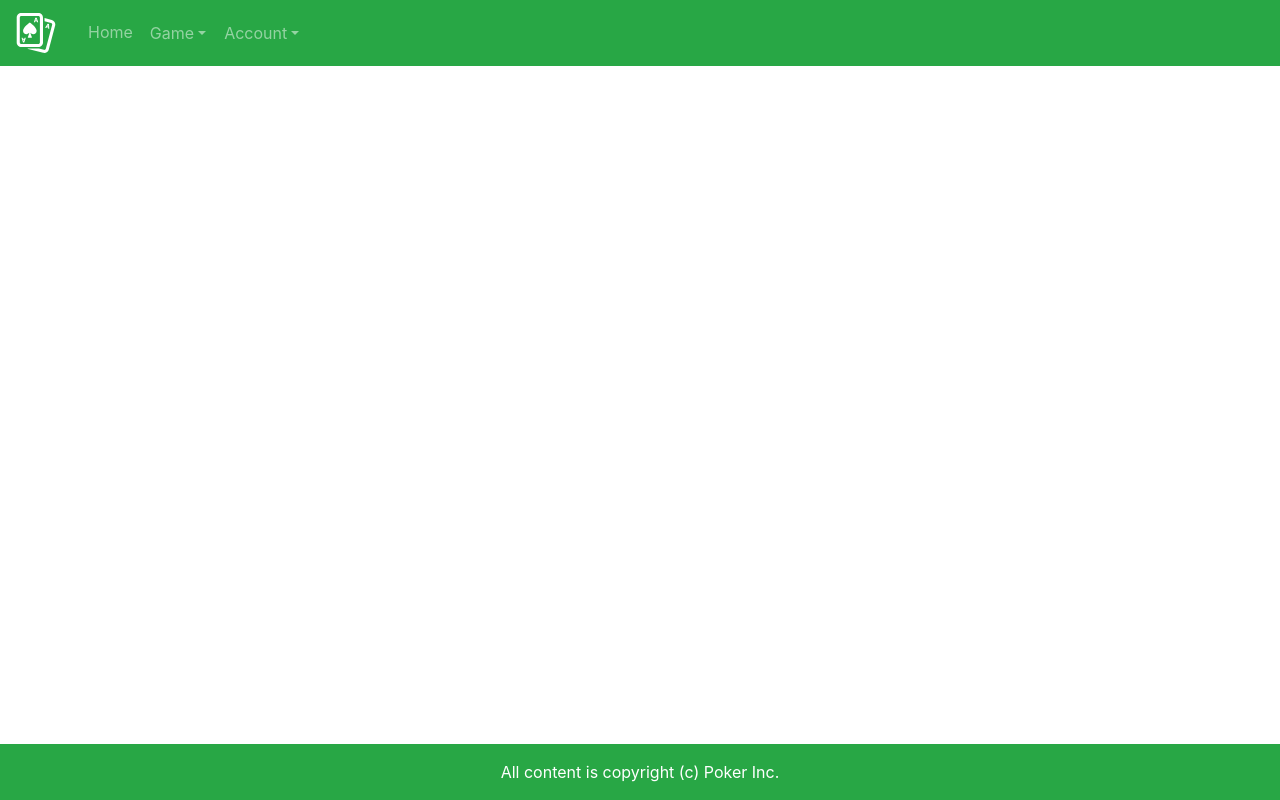
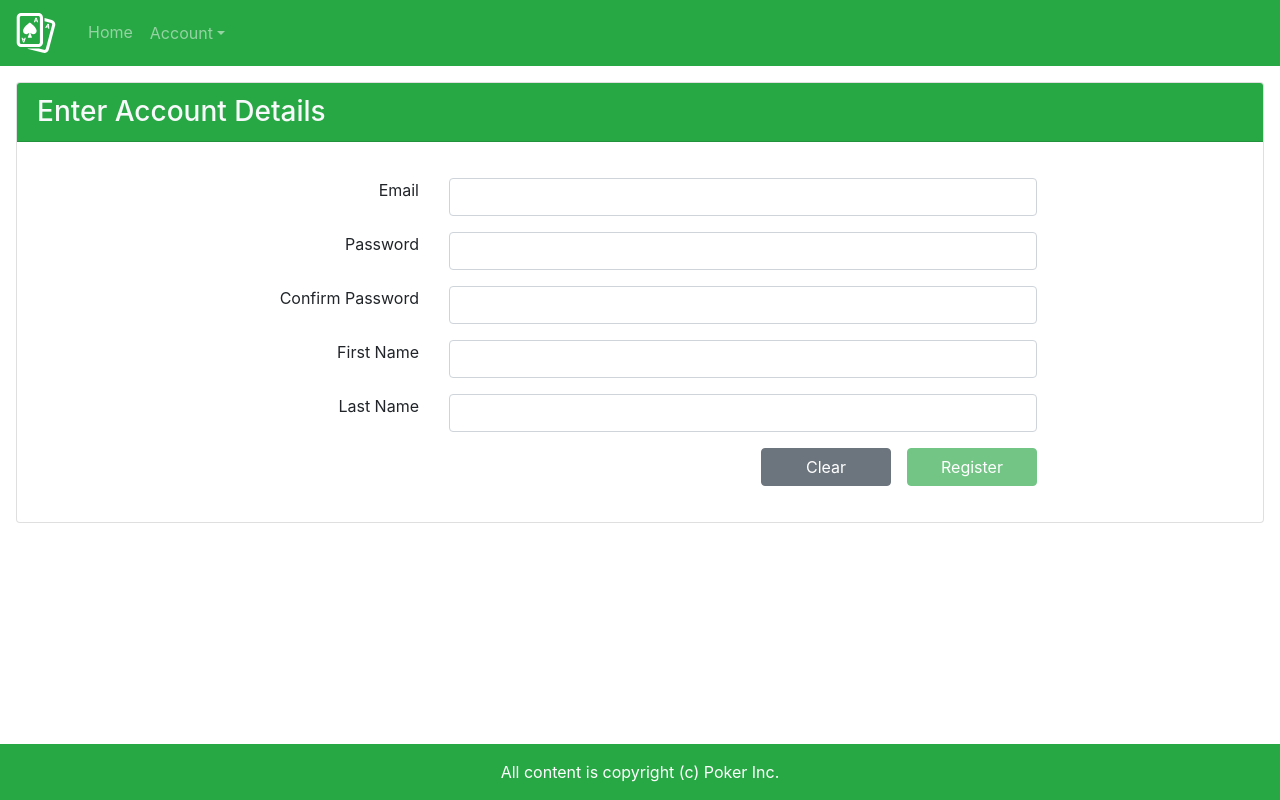
Before and after one commit to FlagshipBugsauce/poker, an Angular app: page /register in a window 1280 px wide. Before the commit this address led to /. Built offline with nearby package versions, Linux system fonts and the light colour scheme.

Commit message:
[#6] Added registration page

```diff
--- a/src/app/app-routing.module.ts
+++ b/src/app/app-routing.module.ts
@@ -3,10 +3,12 @@ import { Routes, RouterModule } from '@angular/router';
 import { HomeComponent } from './home/home/home.component';
 import { LoginComponent } from './shared/login/login.component';
 import { AuthGuardService } from './shared/auth-guard.service';
+import { RegisterComponent } from './shared/register/register.component';
 
 
 const routes: Routes = [
   { path: 'login', component: LoginComponent },
+  { path: 'register', component: RegisterComponent },
   { path: 'home', component: HomeComponent, canActivate: [AuthGuardService] },
   { path: '', redirectTo: 'home', pathMatch: 'full' }
 ];
--- a/src/app/shared/header/header.component.html
+++ b/src/app/shared/header/header.component.html
@@ -8,7 +8,7 @@
             <li [ngClass]="{ 'nav-item': true, 'active': router.url == '/home'}" *ngIf="true">
                 <a class="nav-link" routerLink="/home">Home</a>
             </li>
-            <li class="nav-item dropdown">
+            <li class="nav-item dropdown" *ngIf="authService.authenticated">
                 <div ngbDropdown class="d-inline-block">
                     <a [ngClass]="{
                     'nav-link': true,
@@ -17,8 +17,8 @@
                     'active': router.url == '/create-account' || router.url == '/manage-staff'
                     }" id="navbarDropdown" role="button" ngbDropdownToggle>Game</a>
                     <div ngbDropdownMenu class="dropdown-menu" aria-labelledby="navbarDropdown">
-                    <a ngbDropdownItem [ngClass]="{ 'dropdown-item': true }" routerLink="/login" *ngIf="true">Create</a>
-                    <a ngbDropdownItem [ngClass]="{ 'dropdown-item': true }" routerLink="/login" *ngIf="true">Join</a>
+                    <a ngbDropdownItem [ngClass]="{ 'dropdown-item': true }" routerLink="/login" *ngIf="authService.authenticated">Create</a>
+                    <a ngbDropdownItem [ngClass]="{ 'dropdown-item': true }" routerLink="/login" *ngIf="authService.authenticated">Join</a>
                     </div>
                 </div>
             </li>
@@ -31,10 +31,27 @@
                     'active': router.url == '/create-account' || router.url == '/manage-staff'
                     }" role="button" ngbDropdownToggle>Account</a>
                     <div ngbDropdownMenu class="dropdown-menu" aria-labelledby="navbarDropdown">
-                        <a ngbDropdownItem [ngClass]="{ 'dropdown-item': true }" routerLink="/login" *ngIf="true">Register</a>
-                        <a ngbDropdownItem [ngClass]="{ 'dropdown-item': true, 'active': router.url == '/login' }" routerLink="/login" *ngIf="true">Login</a>
-                        <a ngbDropdownItem [ngClass]="{ 'dropdown-item': true }" routerLink="/login" *ngIf="true">Edit Profile</a>
-                        <a ngbDropdownItem [ngClass]="{ 'dropdown-item': true }" routerLink="/login" *ngIf="true">View Statistics</a>
+                        <a
+                            ngbDropdownItem [ngClass]="{ 'dropdown-item': true, 'active': router.url == '/register' }"
+                            routerLink="/register"
+                            *ngIf="!authService.authenticated">Register</a>
+                        <a
+                            ngbDropdownItem [ngClass]="{ 'dropdown-item': true, 'active': router.url == '/login' }"
+                            routerLink="/login"
+                            *ngIf="!authService.authenticated">Login</a>
+                        <a
+                            ngbDropdownItem [ngClass]="{ 'dropdown-item': true }"
+                            routerLink="/login"
+                            (click)="authService.logout()"
+                            *ngIf="authService.authenticated">Logout</a>
+                        <a
+                            ngbDropdownItem [ngClass]="{ 'dropdown-item': true }"
+                            routerLink="/login"
+                            *ngIf="authService.authenticated">Edit Profile</a>
+                        <a
+                            ngbDropdownItem [ngClass]="{ 'dropdown-item': true }"
+                            routerLink="/login"
+                            *ngIf="authService.authenticated">View Statistics</a>
                     </div>
                 </div>
             </li>
--- a/src/app/shared/header/header.component.ts
+++ b/src/app/shared/header/header.component.ts
@@ -1,5 +1,6 @@
 import { Component, OnInit } from '@angular/core';
 import { Router } from '@angular/router';
+import { AuthService } from '../auth.service';
 
 @Component({
   selector: 'pkr-header',
@@ -9,7 +10,7 @@ import { Router } from '@angular/router';
 export class HeaderComponent implements OnInit {
   icon: string = "../../assets/icons/aces.svg";
 
-  constructor(public router: Router) { }
+  constructor(public router: Router, public authService: AuthService) { }
 
   ngOnInit(): void {
   }
--- /dev/null
+++ b/src/app/shared/register/register.component.html
@@ -0,0 +1,56 @@
+<div class="container-fluid mx-0 px-0">
+    <div class="card m-3">
+        <h3 class="card-header bg-success text-light">Enter Account Details</h3>
+        <div class="card-body">
+            <form [formGroup]="registrationForm" (ngSubmit)="register(registrationForm.value)">
+                <div class="row my-3">
+                    <div class="col-sm-4 form-label text-nowrap">
+                        Email
+                    </div>
+                    <div class="col-sm-6">
+                        <input type="email" class="form-control" formControlName="email">
+                    </div>
+                </div>
+                <div class="row my-3">
+                    <div class="col-sm-4 form-label text-nowrap">
+                        Password
+                    </div>
+                    <div class="col-sm-6">
+                        <input type="password" class="form-control" formControlName="password">
+                    </div>
+                </div>
+                <div class="row my-3">
+                    <div class="col-sm-4 form-label text-nowrap">
+                        Confirm Password
+                    </div>
+                    <div class="col-sm-6">
+                        <input type="password" class="form-control" formControlName="confirmPassword">
+                    </div>
+                </div>
+                <div class="row my-3">
+                    <div class="col-sm-4 form-label text-nowrap">
+                        First Name
+                    </div>
+                    <div class="col-sm-6">
+                        <input type="text" class="form-control" formControlName="firstName">
+                    </div>
+                </div>
+                <div class="row my-3">
+                    <div class="col-sm-4 form-label text-nowrap">
+                        Last Name
+                    </div>
+                    <div class="col-sm-6">
+                        <input type="text" class="form-control" formControlName="lastName">
+                    </div>
+                </div>
+                <div class="row my-3">
+                    <div class="col-sm-10 form-label text-nowrap text-right">
+                        <button type="reset" class="btn btn-secondary button">Clear</button>
+                        <button type="submit" class="btn btn-success button ml-3" [disabled]="!registrationForm.valid">Register</button>
+                    </div>
+                </div>
+
+            </form>
+        </div>
+    </div>
+</div>
--- /dev/null
+++ b/src/app/shared/register/register.component.scss
@@ -0,0 +1,9 @@
+@media (min-width: 576px) {
+    .form-label {
+        text-align: right !important;
+    }
+}
+.button {
+    max-width: 130px;
+    width: 50%;
+}
--- /dev/null
+++ b/src/app/shared/register/register.component.ts
@@ -0,0 +1,47 @@
+import { Component, OnInit } from '@angular/core';
+import { Router } from '@angular/router';
+import { FormBuilder, FormGroup, Validators } from '@angular/forms';
+import { UsersService } from 'src/app/api/services';
+import { NewAccountModel, ApiSuccessModel } from 'src/app/api/models';
+
+@Component({
+  selector: 'pkr-register',
+  templateUrl: './register.component.html',
+  styleUrls: ['./register.component.scss']
+})
+export class RegisterComponent implements OnInit {
+
+  public registrationForm: FormGroup;
+
+  constructor(private router: Router, private formBuilder: FormBuilder, private usersService: UsersService) { }
+
+  ngOnInit(): void {
+    this.registrationForm = this.formBuilder.group({
+      email: ['', [Validators.required, Validators.email]],
+      password: ['', [Validators.required]],
+      confirmPassword: ['', [Validators.required]],
+      firstName: ['', [Validators.required]],
+      lastName: ['', [Validators.required]]
+    }, { validator: this.checkPasswords });
+  }
+
+  public checkPasswords(group: FormGroup) {
+    let password = group.controls.password.value;
+    let confirmPassword = group.controls.confirmPassword.value;
+    return password === confirmPassword ? null : { notSame: true };
+  }
+
+  public register(values: any): void {
+    this.usersService.register({ body: <NewAccountModel>{
+      email: values.email,
+      password: values.password,
+      firstName: values.firstName,
+      lastName: values.lastName
+    }}).subscribe((response: ApiSuccessModel) => {
+      console.log(response);
+      this.router.navigate(['/login']);
+    }, (error: any) => {
+      console.log(error);
+    })
+  }
+}
--- a/src/app/shared/shared.module.ts
+++ b/src/app/shared/shared.module.ts
@@ -11,6 +11,7 @@ import { UsersService } from '../api/services';
 import { ApiModule } from '../api/api.module';
 import { LoginComponent } from './login/login.component';
 import { FormsModule, ReactiveFormsModule } from '@angular/forms';
+import { RegisterComponent } from './register/register.component';
 
 export const API_INTERCEPTOR_PROVIDER: Provider = {
   provide: HTTP_INTERCEPTORS,
@@ -22,7 +23,9 @@ export const API_INTERCEPTOR_PROVIDER: Provider = {
   declarations: [
     MainComponent,
     HeaderComponent,
-    FooterComponent, LoginComponent
+    FooterComponent,
+    LoginComponent,
+    RegisterComponent
   ],
   imports: [
     CommonModule,
```
Also changed, not shown: 1 other file (tests, documents, lock files or other folders).
